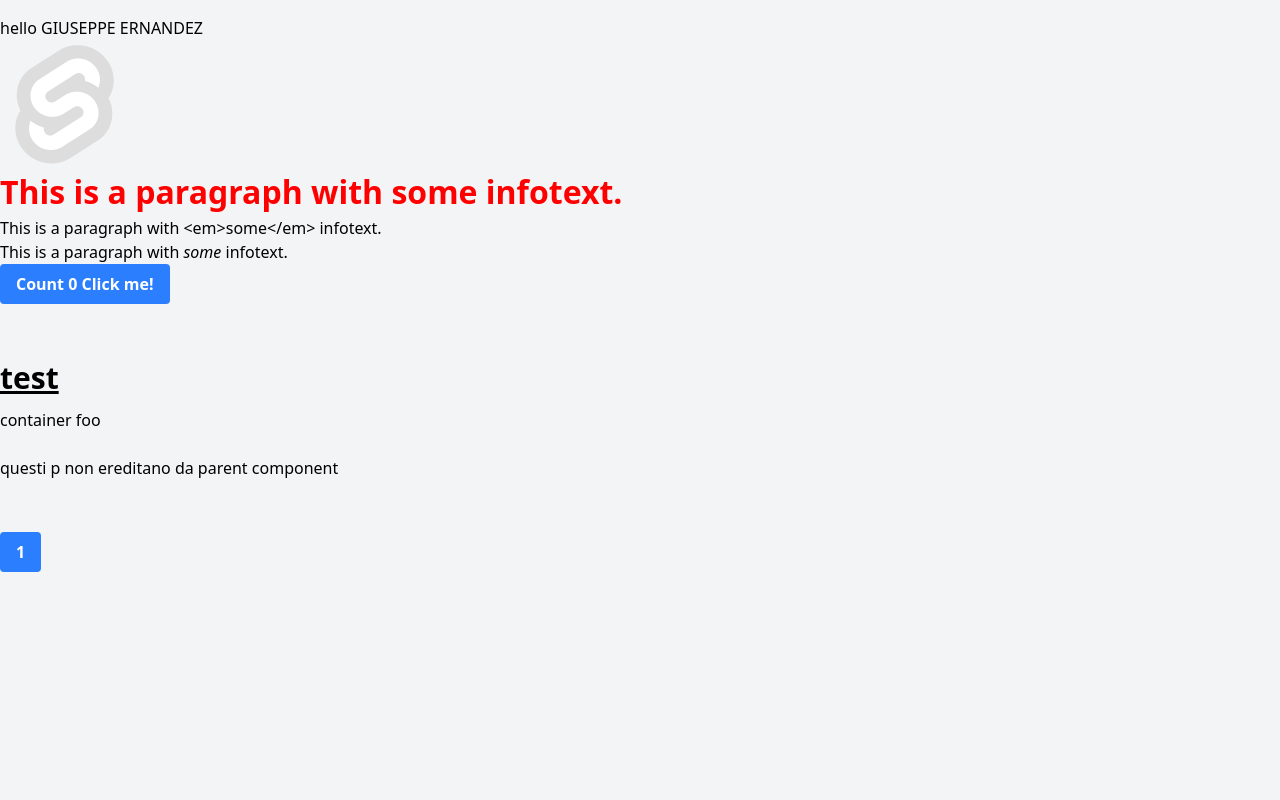
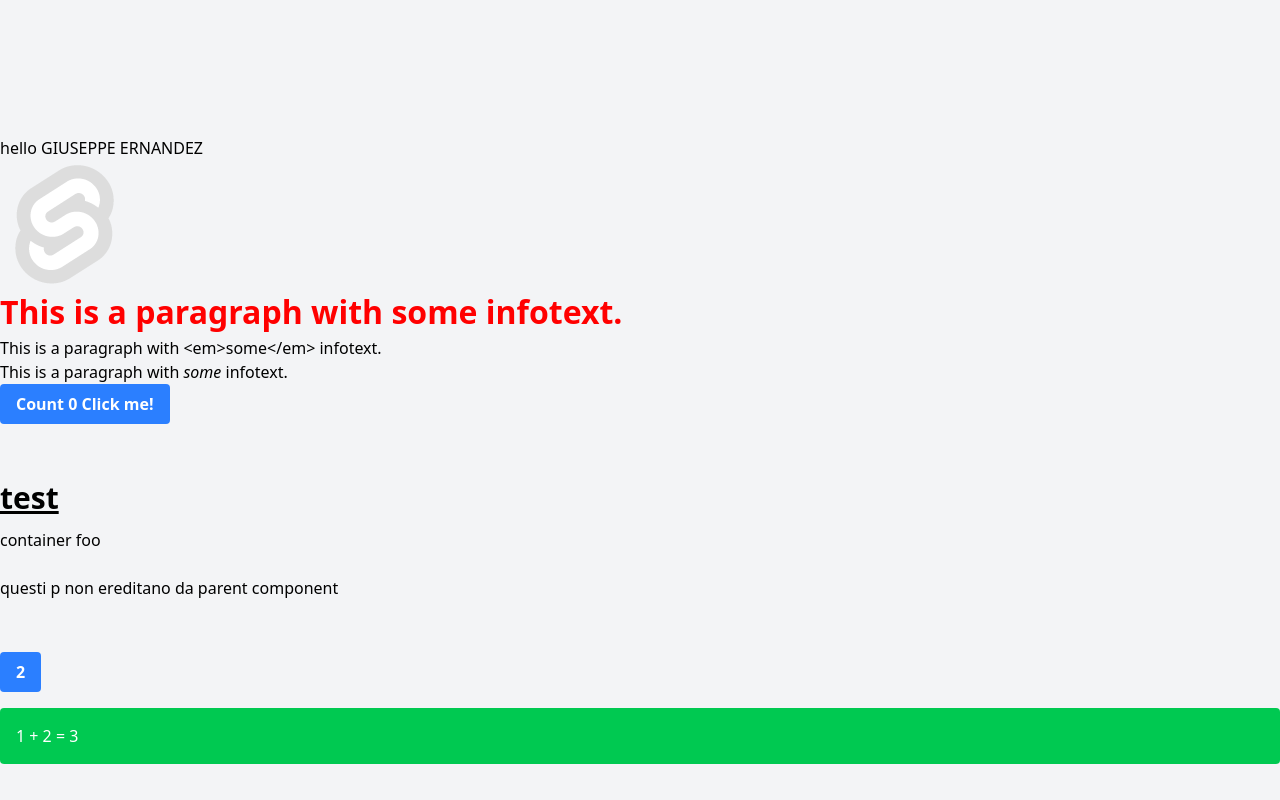
Before and after one commit to Nandos0804/mysvelteapp, a SvelteKit app: page / in a window 1280 px wide. Built offline with nearby package versions, Linux system fonts and the light colour scheme.

Commit message:
refactor: organize imports and improve state management in components

```diff
--- a/src/routes/+page.svelte
+++ b/src/routes/+page.svelte
@@ -1,16 +1,21 @@
 <script lang="ts">
+    import "../app.css";
     import Foo from "./Foo.svelte";
+
     let name: string = "giuseppe ErnaNdez";
     let src = "./favicon.png";
     let textFormatted: string =
         "This is a paragraph with <em>some</em> infotext.";
     let count: number = $state(0);
+
+
     function increment() {
         count += 1;
     }
+
 </script>
 
-<div class="container mx-auto py-4">
+<div class="container mx-auto py-4 mt-30">
     <h1>hello {name.toUpperCase()}</h1>
 
     <img {src} alt="Logo" />
--- a/src/routes/Foo.svelte
+++ b/src/routes/Foo.svelte
@@ -1,13 +1,20 @@
 <script>
-    let number = $state([1]);
+    // IMPORT
     import "../app.css";
 
+    // VARIABILI
+    let number = $state([1,2]);
+    let total = $derived(number.reduce((acc, num) => acc + num, 0));
+
+    // FUNCTIONS
     function addNumber() {
-        // versione a
         number[number.length] = number.length + 1;
-        // versione b
-        // number.push(number.length + 1);
     }
+
+    function sumNunbers() {
+        return number.reduce((acc, num) => acc + num, 0);
+    }
+
 </script>
 
 <div class="container mx-auto py-10">
@@ -22,6 +29,10 @@
     </button>
 </div>
 
+<div class="container mx-auto my-4">
+    <p class="bg-green-500 text-white rounded p-4 hover:bg-green-300">{number.join(' + ')} = {total}</p>
+</div>
+
 <style lang="postcss">
     @reference "tailwindcss";
     :global(html) {
```
